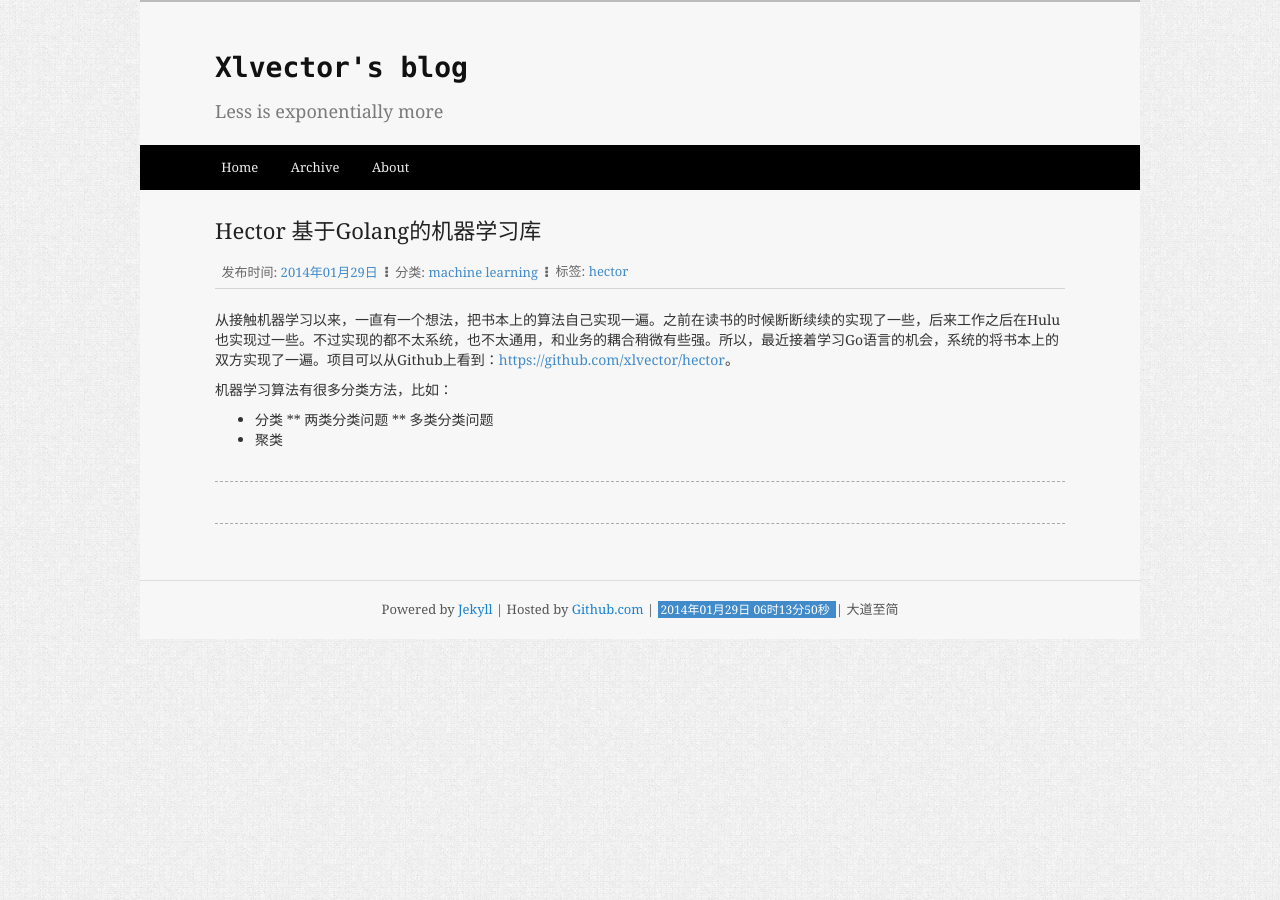
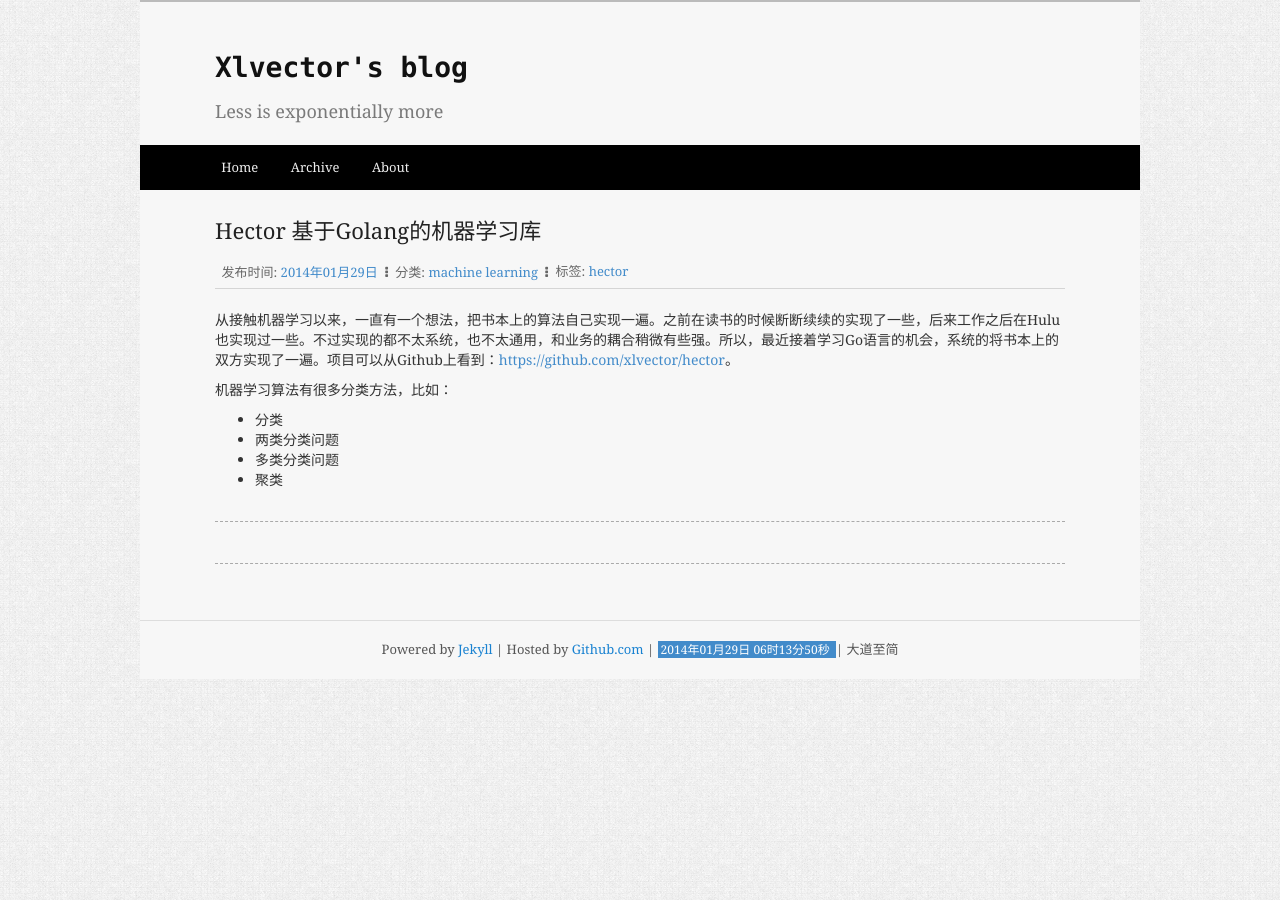
Before and after one commit to xlvector/xlvector.github.com, a Jekyll site: the page built from _posts/2014-01-29-hector.md, in a window 1280 px wide. Built offline with Jekyll 4.4.1, drawn with Linux system fonts in a browser that asks for light colours; Markdown is read by kramdown in place of the engine named in the settings; comment, search, counter and statistics services are not loaded.

```diff
--- a/_posts/2014-01-29-hector.md
+++ b/_posts/2014-01-29-hector.md
@@ -8,7 +8,8 @@ tags: hector
 从接触机器学习以来，一直有一个想法，把书本上的算法自己实现一遍。之前在读书的时候断断续续的实现了一些，后来工作之后在Hulu也实现过一些。不过实现的都不太系统，也不太通用，和业务的耦合稍微有些强。所以，最近接着学习Go语言的机会，系统的将书本上的双方实现了一遍。项目可以从Github上看到：[https://github.com/xlvector/hector](https://github.com/xlvector/hector)。
 
 机器学习算法有很多分类方法，比如：
+
 * 分类
-** 两类分类问题
-** 多类分类问题
+ * 两类分类问题
+ * 多类分类问题
 * 聚类
```
